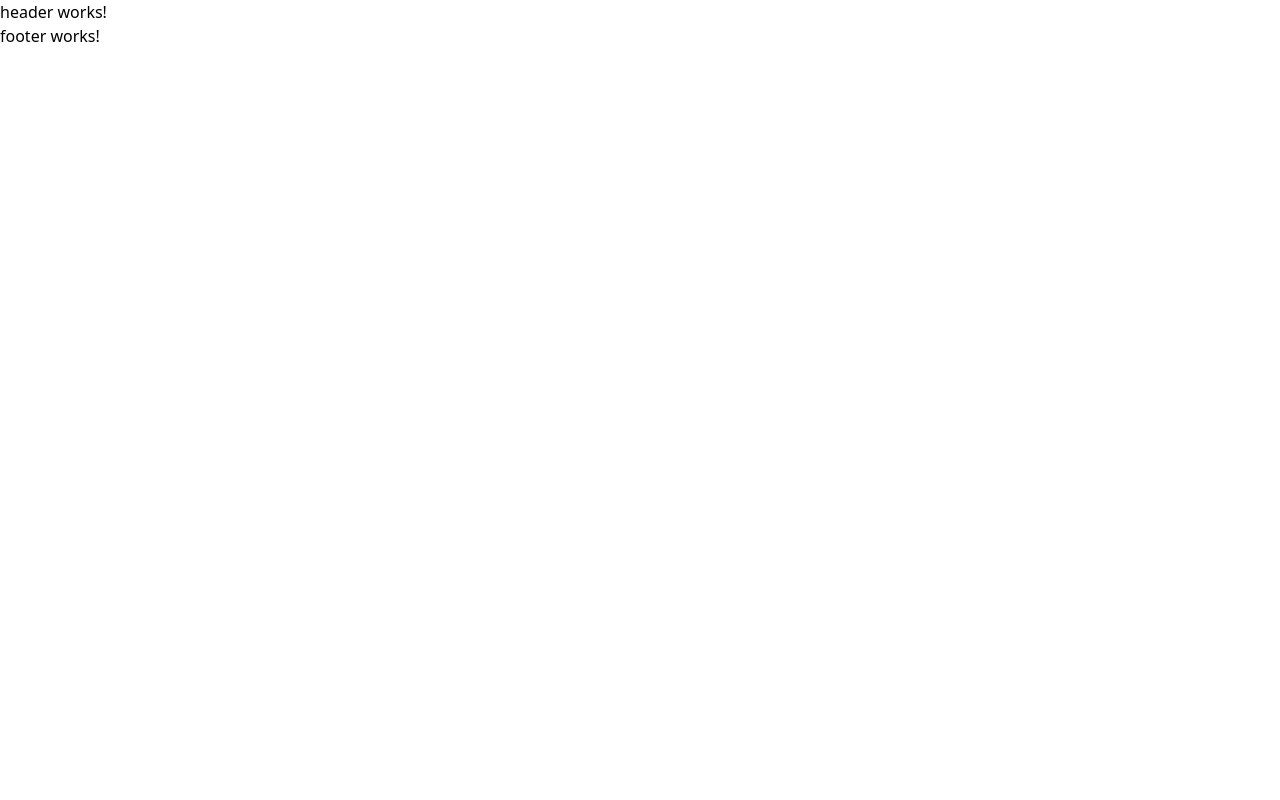
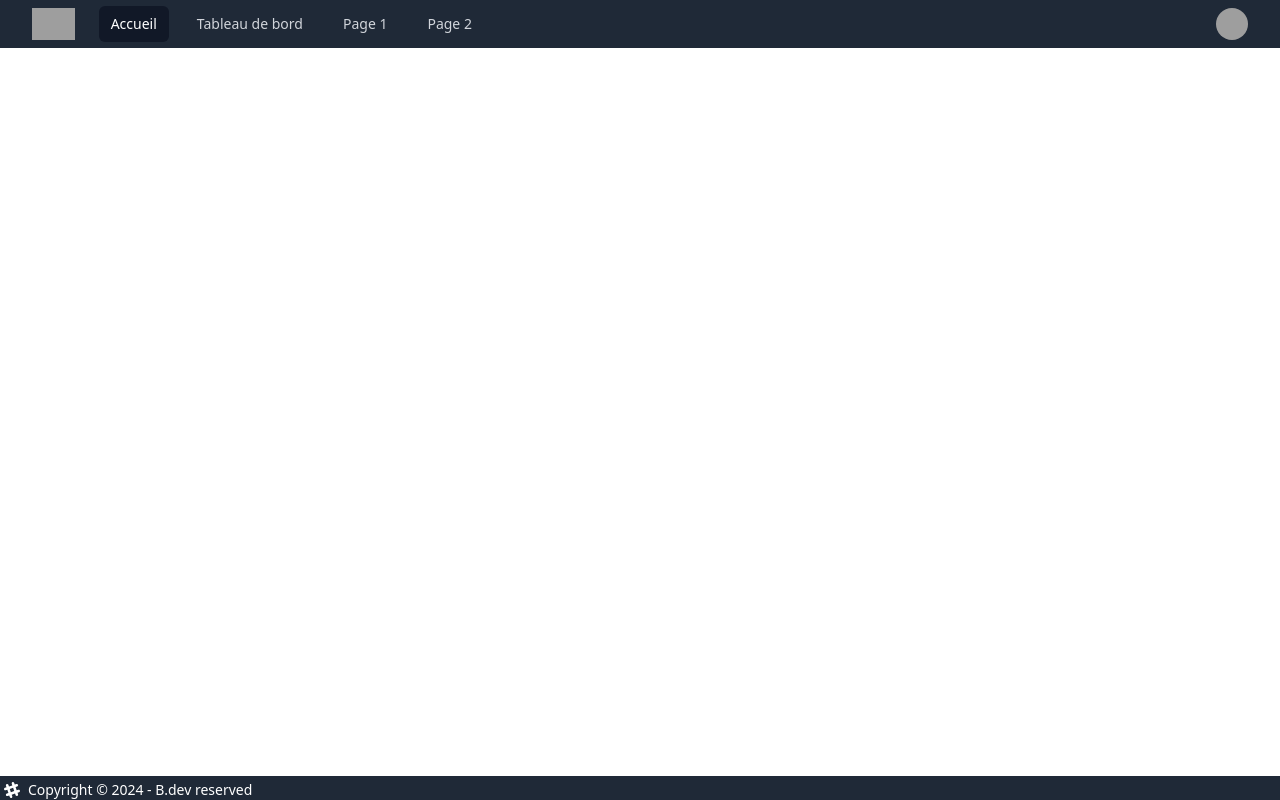
Before and after one commit to AbdelkrimBECHIR/login-angular, an Angular app: page / in a window 1280 px wide. Built offline with nearby package versions, Linux system fonts and the light colour scheme; grey boxes are pictures that could not be loaded.

Commit message:
config du header et footer

```diff
--- a/src/app/components/footer/footer.component.html
+++ b/src/app/components/footer/footer.component.html
@@ -1 +1,23 @@
-<p>footer works!</p>
+<footer class="footer bg-gray-800 text-white  items-center p-1 fixed bottom-0 w-full h-6 py-1 ">
+  <aside class="flex items-center space-x-2">
+    <svg
+      width="16"
+      height="16"
+      viewBox="0 0 24 24"
+      xmlns="http://www.w3.org/2000/svg"
+      fill-rule="evenodd"
+      clip-rule="evenodd"
+      class="fill-current">
+      <path
+        d="M22.672 15.226l-2.432.811.841 2.515c.33 1.019-.209 2.127-1.23 2.456-1.15.325-2.148-.321-2.463-1.226l-.84-2.518-5.013 1.677.84 2.517c.391 1.203-.434 2.542-1.831 2.542-.88 0-1.601-.564-1.86-1.314l-.842-2.516-2.431.809c-1.135.328-2.145-.317-2.463-1.229-.329-1.018.211-2.127 1.231-2.456l2.432-.809-1.621-4.823-2.432.808c-1.355.384-2.558-.59-2.558-1.839 0-.817.509-1.582 1.327-1.846l2.433-.809-.842-2.515c-.33-1.02.211-2.129 1.232-2.458 1.02-.329 2.13.209 2.461 1.229l.842 2.515 5.011-1.677-.839-2.517c-.403-1.238.484-2.553 1.843-2.553.819 0 1.585.509 1.85 1.326l.841 2.517 2.431-.81c1.02-.33 2.131.211 2.461 1.229.332 1.018-.21 2.126-1.23 2.456l-2.433.809 1.622 4.823 2.433-.809c1.242-.401 2.557.484 2.557 1.838 0 .819-.51 1.583-1.328 1.847m-8.992-6.428l-5.01 1.675 1.619 4.828 5.011-1.674-1.62-4.829z"></path>
+    </svg>
+    <p class="text-sm">Copyright © {{CurrentYear}} - B.dev reserved</p>
+  </aside>
+  <nav class="grid-flow-col gap-4 md:place-self-center md:justify-self-end">
+    <a>
+      <svg
+        xmlns="http://www.w3.org/2000/svg"
+        width="16"
+        height="16"
+        viewBox="0 0 24 24"
+        class="fill-current">
--- a/src/app/components/footer/footer.component.ts
+++ b/src/app/components/footer/footer.component.ts
@@ -8,5 +8,6 @@ import { Component } from '@angular/core';
   styleUrl: './footer.component.css'
 })
 export class FooterComponent {
+  CurrentYear: number = new Date().getFullYear();
 
 }
--- a/src/app/components/header/header.component.html
+++ b/src/app/components/header/header.component.html
@@ -1 +1,67 @@
-<p>header works!</p>
+
+<nav class="bg-gray-800 fixed top-0 w-full z-10">
+  <div class="mx-auto max-w-7xl px-2 sm:px-6 lg:px-8">
+    <div class="relative flex h-12 items-center justify-between">
+      <!-- Mobile menu button -->
+      <div class="absolute inset-y-0 left-0 flex items-center sm:hidden">
+        <button type="button"
+                (click)="toggleMenu()"
+                class="relative inline-flex items-center justify-center rounded-md p-2 text-gray-400 hover:bg-gray-700 hover:text-white">
+          <span class="absolute -inset-0.5"></span>
+          <span class="sr-only">Open main menu</span>
+          <svg [class.hidden]="isMenuOpen" class="block h-6 w-6" fill="none" viewBox="0 0 24 24" stroke-width="1.5" stroke="currentColor">
+            <path stroke-linecap="round" stroke-linejoin="round" d="M3.75 6.75h16.5M3.75 12h16.5m-16.5 5.25h16.5" />
+          </svg>
+          <svg [class.hidden]="!isMenuOpen" class="h-6 w-6" fill="none" viewBox="0 0 24 24" stroke-width="1.5" stroke="currentColor">
+            <path stroke-linecap="round" stroke-linejoin="round" d="M6 18L18 6M6 6l12 12" />
+          </svg>
+        </button>
+      </div>
+
+      <!-- Logo and desktop menu -->
+      <div class="flex flex-1 items-center justify-center sm:items-stretch sm:justify-start">
+        <div class="flex shrink-0 items-center">
+          <img class="h-8 w-auto" src="https://tailwindui.com/plus/img/logos/mark.svg?color=indigo&shade=500" alt="Your Company">
+        </div>
+        <div class="hidden sm:ml-6 sm:block">
+          <div class="flex space-x-4">
+            <a routerLink="/" class="rounded-md bg-gray-900 px-3 py-2 text-sm font-medium text-white">Accueil</a>
+            <a routerLink="/dashboard" class="rounded-md px-3 py-2 text-sm font-medium text-gray-300 hover:bg-gray-700 hover:text-white">Tableau de bord</a>
+            <a routerLink="/page1" class="rounded-md px-3 py-2 text-sm font-medium text-gray-300 hover:bg-gray-700 hover:text-white">Page 1</a>
+            <a routerLink="/page2" class="rounded-md px-3 py-2 text-sm font-medium text-gray-300 hover:bg-gray-700 hover:text-white">Page 2</a>
+          </div>
+        </div>
+      </div>
+
+      <!-- Profile menu -->
+      <div class="absolute inset-y-0 right-0 flex items-center pr-2 sm:static sm:inset-auto sm:ml-6 sm:pr-0">
+        <div class="relative ml-3">
+          <div>
+            <button type="button"
+                    (click)="toggleProfileMenu()"
+                    class="relative flex rounded-full bg-gray-800 text-sm focus:outline-none focus:ring-2 focus:ring-white focus:ring-offset-2 focus:ring-offset-gray-800">
+              <img class="h-8 w-8 rounded-full" src="https://images.unsplash.com/photo-1472099645785-5658abf4ff4e?ixlib=rb-1.2.1&ixid=eyJhcHBfaWQiOjEyMDd9&auto=format&fit=facearea&facepad=2&w=256&h=256&q=80" alt="">
+            </button>
+          </div>
+          <div [class.hidden]="isProfileMenuOpen"
+               class="absolute right-0 z-10 mt-2 w-48 origin-top-right rounded-md bg-white py-1 shadow-lg ring-1 ring-black ring-opacity-5"
+               [class.hidden]="!isProfileMenuOpen">
+            <a routerLink="#" class="block px-4 py-2 text-sm text-gray-700 hover:bg-gray-100">Mon profil</a>
+            <a routerLink="#" class="block px-4 py-2 text-sm text-gray-700 hover:bg-gray-100">Mes réservations</a>
+            <a routerLink="/login" class="block px-4 py-2 text-sm text-gray-700 hover:bg-gray-100">Se connecter</a>
+          </div>
+        </div>
+      </div>
+    </div>
+  </div>
+
+  <!-- Mobile menu -->
+  <div [class.hidden]="!isMenuOpen" class="sm:hidden">
+    <div class="space-y-1 px-2 pb-3 pt-2">
+      <a routerLink="/" class="block rounded-md bg-gray-900 px-3 py-2 text-base font-medium text-white">Accueil</a>
+      <a routerLink="/dashboard" class="block rounded-md px-3 py-2 text-base font-medium text-gray-300 hover:bg-gray-700 hover:text-white">Tableau de bord</a>
+      <a routerLink="/page1" class="block rounded-md px-3 py-2 text-base font-medium text-gray-300 hover:bg-gray-700 hover:text-white">Page 1</a>
+      <a routerLink="/page2" class="block rounded-md px-3 py-2 text-base font-medium text-gray-300 hover:bg-gray-700 hover:text-white">Page 2</a>
+    </div>
+  </div>
+</nav>
--- a/src/app/components/header/header.component.ts
+++ b/src/app/components/header/header.component.ts
@@ -8,5 +8,21 @@ import { Component } from '@angular/core';
   styleUrl: './header.component.css'
 })
 export class HeaderComponent {
+  isMenuOpen = false;
+  isProfileMenuOpen = false;
+
+  toggleMenu() {
+    this.isMenuOpen = !this.isMenuOpen;
+    if (this.isMenuOpen) {
+      this.isProfileMenuOpen = false;
+    }
+  }
+
+  toggleProfileMenu() {
+    this.isProfileMenuOpen = !this.isProfileMenuOpen;
+    if (this.isProfileMenuOpen) {
+      this.isMenuOpen = false;
+    }
+  }
 
 }
```
